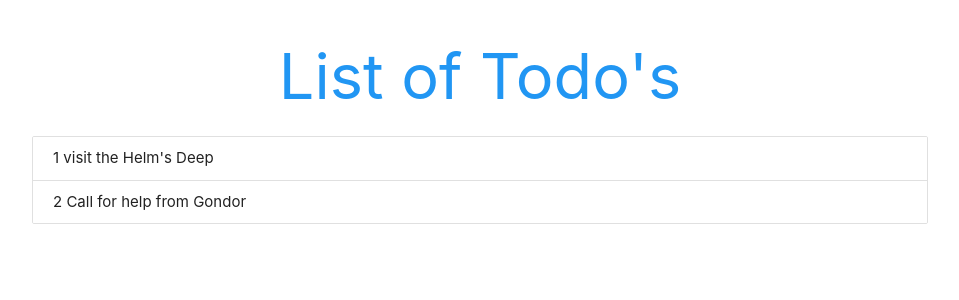
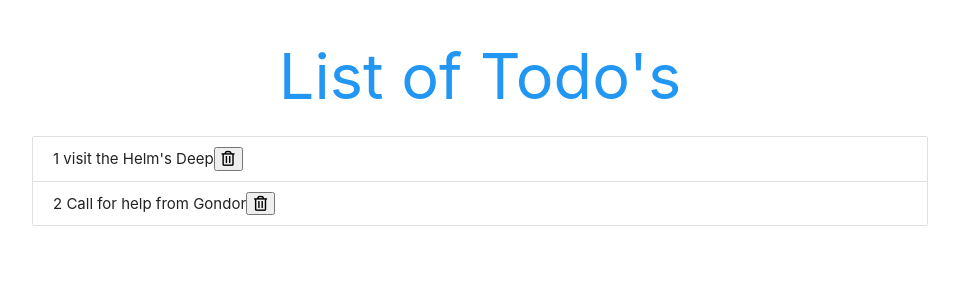
Before and after one commit to ABialoskorski/todo-react, a React (Create React App) app: page / in a window 1280 px wide. Shown: the top 300 px of the page, without its empty margins (160-1119 px from the left). Built offline with nearby package versions, Linux system fonts and the light colour scheme.

Commit message:
Saruman's soldiers deleted todo and the gates

```diff
--- a/src/App.js
+++ b/src/App.js
@@ -9,7 +9,12 @@ class App extends Component {
 		],
 	};
 	deleteTodo = id => {
-		console.log(id);
+		const todos = this.state.todos.filter(todo => {
+			return todo.id !== id;
+		});
+		this.setState({
+			todos: todos,
+		});
 	};
 	render() {
 		return (
--- a/src/Todos.js
+++ b/src/Todos.js
@@ -7,11 +7,18 @@ const Todos = ({ todos, deleteTodo }) => {
 					<span>
 						{todo.id} {todo.content}
 					</span>
+					<button
+						onClick={() => {
+							deleteTodo(todo.id);
+						}}
+					>
+						<i className="far fa-trash-alt" />
+					</button>
 				</div>
 			);
 		})
 	) : (
-		<p className="center">You have no todo's yet</p>
+		<p className="center">You have no todo's, be free.</p>
 	);
 	return <div className="todos collection">{todoList}</div>;
 };
```
